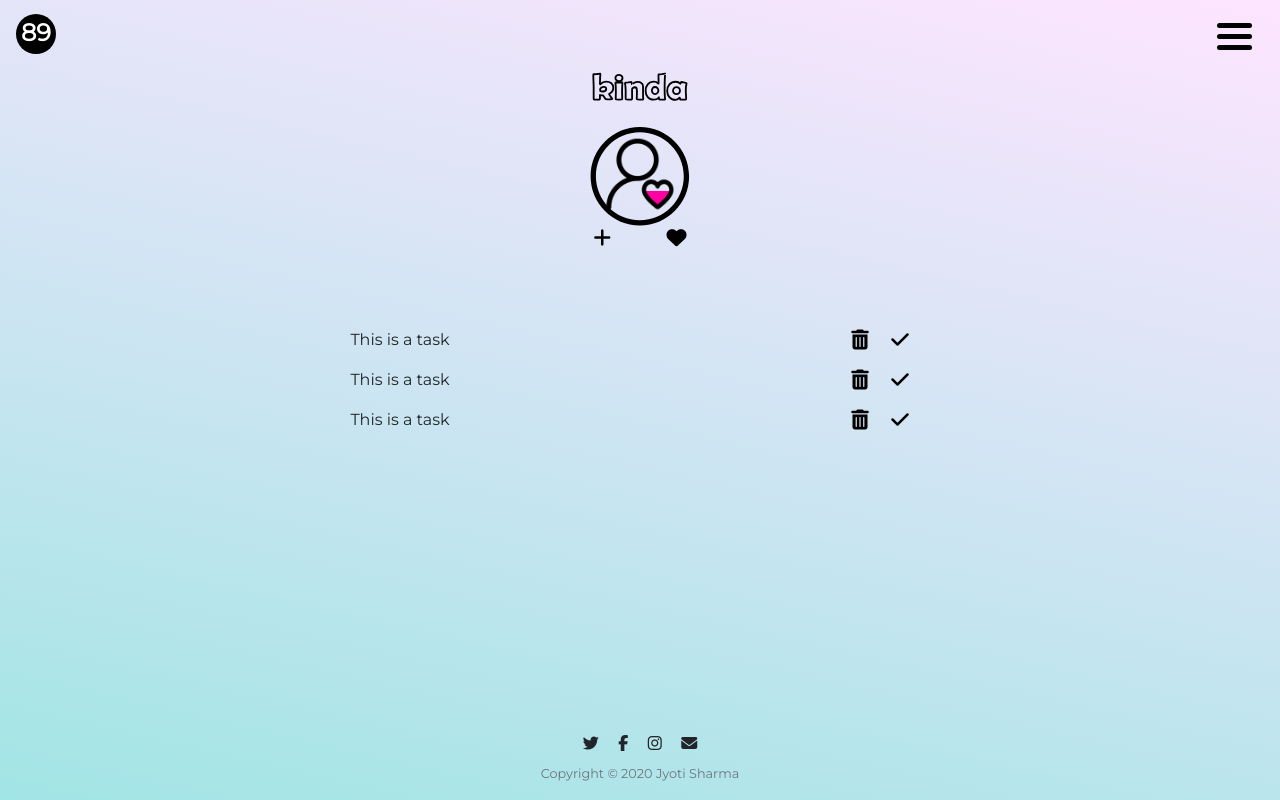
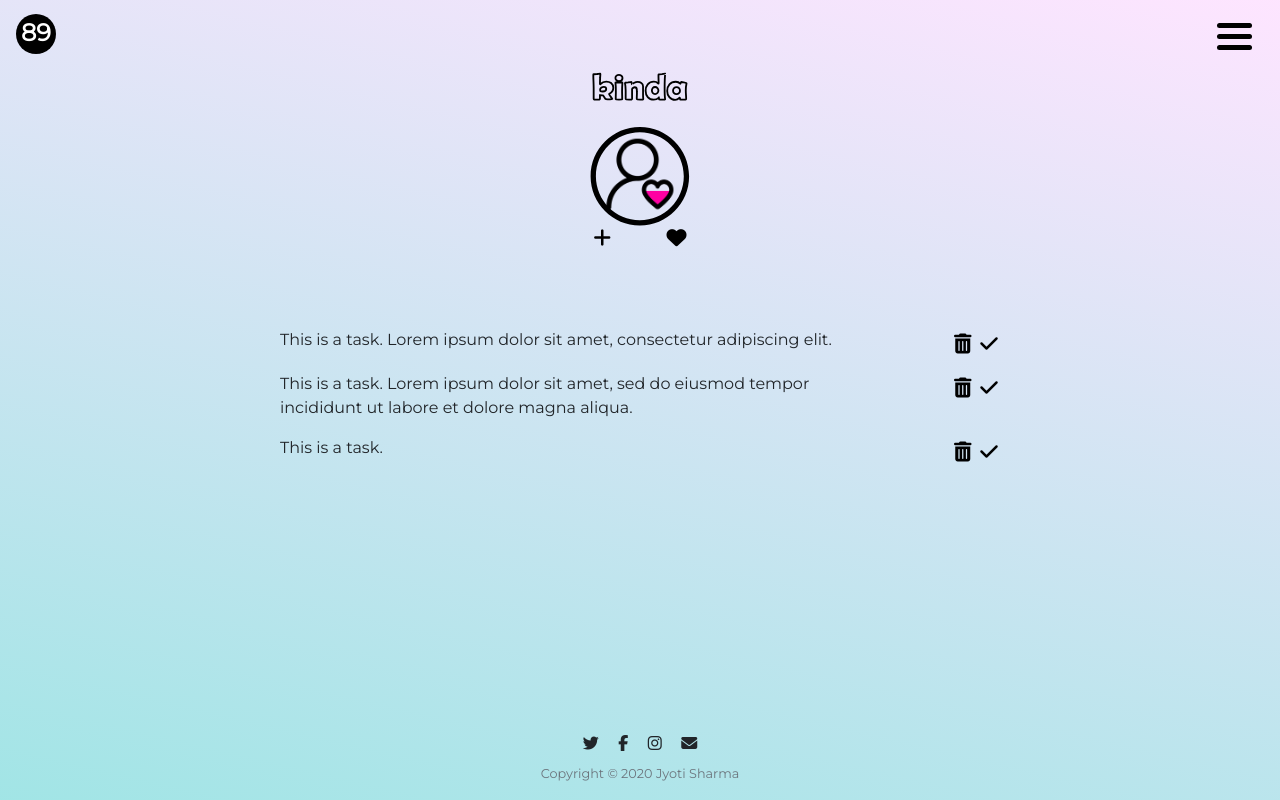
Before and after one commit to jyotiiiii/todo-app-frontend, a React (Create React App) app: page / in a window 1280 px wide. Built offline with nearby package versions, Linux system fonts and the light colour scheme.

Commit message:
update Bootstrap grid for task section

```diff
--- a/public/css/styles.css
+++ b/public/css/styles.css
@@ -116,4 +116,13 @@ h6 {
     line-height: 100px; /* Vertically center the text there */
     /* background-color: #f5f5f5; */
   }
+  .custom-task {
+    margin: 0 15% 0 20%;
+  }
 }
+
+@media (max-width: 767px) {
+  .custom-task {
+    margin-left: 6%;
+  }
+}
--- a/src/components/App.js
+++ b/src/components/App.js
@@ -114,11 +114,14 @@ function App() {
 
       {/* Task Section  */}
       <div className="container-fluid">
-        <div className="row justify-content-center pb-3">
-          <div className="col-sm-9">
+        <div className="row justify-content-center pb-3 custom-task">
+          <div className="col-sm-12">
             <div className="row">
-              <div className="col-8 col-sm-6">This is a task</div>
-              <div className="col-4 col-sm-6">
+              <div className="col-8 col-sm-9 text-left">
+                This is a task. Lorem ipsum dolor sit amet, consectetur
+                adipiscing elit.
+              </div>
+              <div className="col-4 col-sm-3 pt-1">
                 <a className="action-button" href="#" role="button">
                   <i className="fas fa-trash-alt fa-lg"></i>
                 </a>
@@ -130,11 +133,14 @@ function App() {
           </div>
         </div>
 
-        <div className="row justify-content-center pb-3">
-          <div className="col-sm-9">
+        <div className="row justify-content-center pb-3 custom-task">
+          <div className="col-sm-12">
             <div className="row">
-              <div className="col-8 col-sm-6">This is a task</div>
-              <div className="col-4 col-sm-6">
+              <div className="col-8 col-sm-9 text-left">
+                This is a task. Lorem ipsum dolor sit amet, sed do eiusmod
+                tempor incididunt ut labore et dolore magna aliqua.
+              </div>
+              <div className="col-4 col-sm-3 pt-1">
                 <a className="action-button" href="#" role="button">
                   <i className="fas fa-trash-alt fa-lg"></i>
                 </a>
@@ -146,11 +152,11 @@ function App() {
           </div>
         </div>
 
-        <div className="row justify-content-center pb-3">
-          <div className="col-sm-9">
+        <div className="row justify-content-center pb-3 custom-task">
+          <div className="col-sm-12">
             <div className="row">
-              <div className="col-8 col-sm-6">This is a task</div>
-              <div className="col-4 col-sm-6">
+              <div className="col-8 col-sm-9 text-left">This is a task.</div>
+              <div className="col-4 col-sm-3 pt-1">
                 <a className="action-button" href="#" role="button">
                   <i className="fas fa-trash-alt fa-lg"></i>
                 </a>
```
